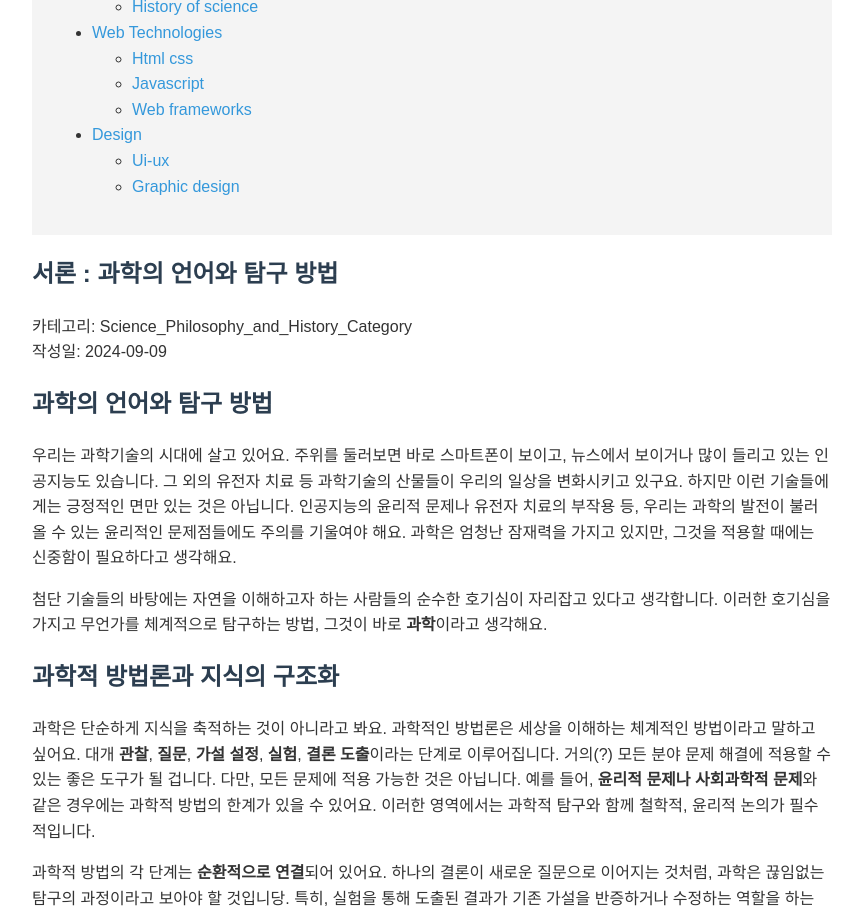
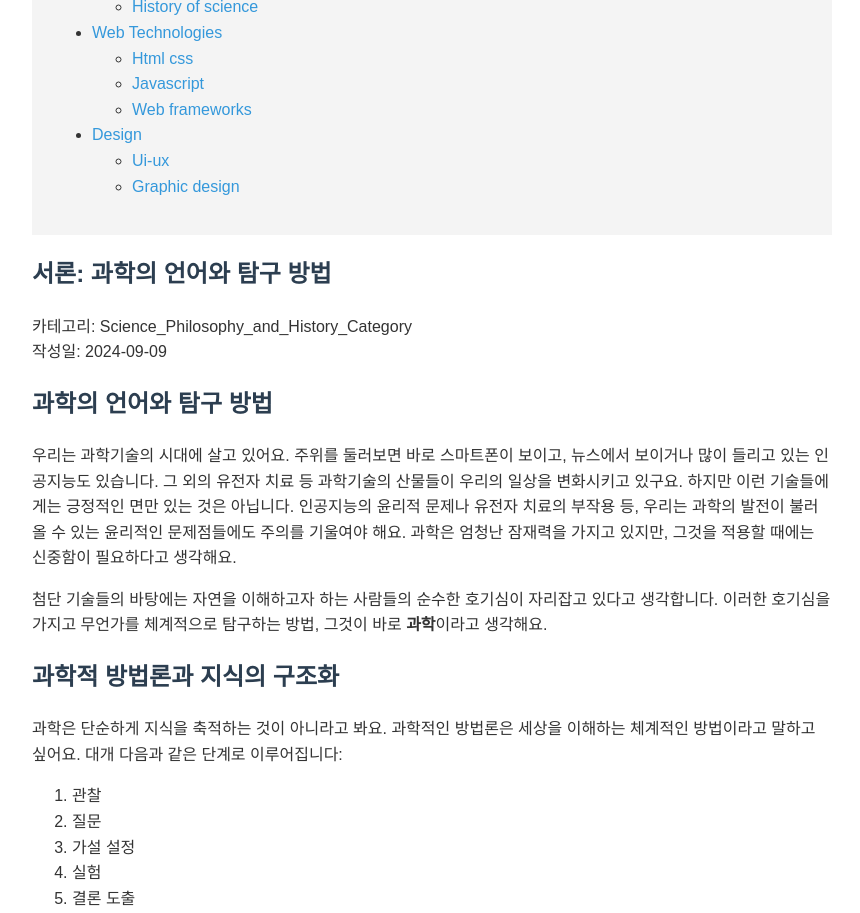
Before and after one commit to allenkang92/allenkang92.github.io, a Jekyll site: the page built from _posts/2024-09-09-science_histo_and-philo.md, in a window 1280 px wide and 1400 px high, scrolled down 976 px. Shown: the top 913 px of the window, without its empty margins (208-1068 px from the left). Built offline with Jekyll 4.4.1, drawn with Linux system fonts in a browser that asks for light colours; some of the changed text lies outside the part shown.

Commit message:
업로드

```diff
--- a/_posts/2024-09-09-science_histo_and-philo.md
+++ b/_posts/2024-09-09-science_histo_and-philo.md
@@ -1,6 +1,6 @@
 ---
 layout: post
-title: "서론 : 과학의 언어와 탐구 방법"
+title: "서론: 과학의 언어와 탐구 방법"
 date: 2024-09-09 09:40:00 +0900
 categories: Science_Philosophy_and_History_Category
 ---
@@ -13,11 +13,19 @@
 
 ## 과학적 방법론과 지식의 구조화
 
-과학은 단순하게 지식을 축적하는 것이 아니라고 봐요. 과학적인 방법론은 세상을 이해하는 체계적인 방법이라고 말하고 싶어요. 대개 **관찰**, **질문**, **가설 설정**, **실험**, **결론 도출**이라는 단계로 이루어집니다. 거의(?) 모든 분야 문제 해결에 적용할 수 있는 좋은 도구가 될 겁니다. 다만, 모든 문제에 적용 가능한 것은 아닙니다. 예를 들어, **윤리적 문제나 사회과학적 문제**와 같은 경우에는 과학적 방법의 한계가 있을 수 있어요. 이러한 영역에서는 과학적 탐구와 함께 철학적, 윤리적 논의가 필수적입니다.
+과학은 단순하게 지식을 축적하는 것이 아니라고 봐요. 과학적인 방법론은 세상을 이해하는 체계적인 방법이라고 말하고 싶어요. 대개 다음과 같은 단계로 이루어집니다:
 
-과학적 방법의 각 단계는 **순환적으로 연결**되어 있어요. 하나의 결론이 새로운 질문으로 이어지는 것처럼, 과학은 끊임없는 탐구의 과정이라고 보아야 할 것입니당. 특히, 실험을 통해 도출된 결과가 기존 가설을 반증하거나 수정하는 역할을 하는 ‘**반증 가능성**’(falsifiability)은 과학의 핵심 중 하나입니다. 이는 **칼 포퍼**가 강조한 개념으로, 과학이 끊임없이 발전하고 새로운 사실을 받아들일 수 있는 열린 체계임을 보여주는 그런 느낌이라고 할까요. 이러한 순환적인 과정을 통해서 지식이 계속해서 발전하며, 정교화될 것이라 믿습니다.
+1. 관찰
+2. 질문
+3. 가설 설정
+4. 실험
+5. 결론 도출
 
-![scientific-method-cycle](assets/images/scientific-method-cycle.svg)
+이는 거의(?) 모든 분야 문제 해결에 적용할 수 있는 좋은 도구가 될 겁니다. 다만, 모든 문제에 적용 가능한 것은 아닙니다. 예를 들어, **윤리적 문제나 사회과학적 문제**와 같은 경우에는 과학적 방법의 한계가 있을 수 있어요. 이러한 영역에서는 과학적 탐구와 함께 철학적, 윤리적 논의가 필수적입니다.
+
+과학적 방법의 각 단계는 **순환적으로 연결**되어 있어요. 하나의 결론이 새로운 질문으로 이어지는 것처럼, 과학은 끊임없는 탐구의 과정이라고 보아야 할 것입니당. 특히, 실험을 통해 도출된 결과가 기존 가설을 반증하거나 수정하는 역할을 하는 '**반증 가능성**'(falsifiability)은 과학의 핵심 중 하나입니다. 이는 **칼 포퍼**가 강조한 개념으로, 과학이 끊임없이 발전하고 새로운 사실을 받아들일 수 있는 열린 체계임을 보여주는 그런 느낌이라고 할까요. 이러한 순환적인 과정을 통해서 지식이 계속해서 발전하며, 정교화될 것이라 믿습니다.
+
+![scientific-method-cycle]({{ site.baseurl }}/assets/images/scientific-method-cycle.svg)
 
 ## 칼 세이건의 "회의적 사고"
 
@@ -31,12 +39,12 @@
 
 과학적 방법은 실험실에서만 사용되는 것이 아닙니다. 우리의 일상생활에서도 얼마든지 적용할 수 있습니다. 이런 활동을 통해 우리는 **과학이 특별한 것이 아니라**, 우리의 일상적 호기심과 관찰에서 시작됨을 이해할 수 있습니다. **과학적 사고**는 우리 주변의 현상을 이해하고, 문제를 해결하는 데 도움을 주는 실용적인 도구가 될 것이라고 생각합니다.
 
----
+## 다음 장에 대해서
+
 다음 장에서는 우주의 기본 구조에 대해서 다뤄보려고 해요. 다소 거창해 보일 수 있지만ㅋㅋㅋ, 다음 장에서 우리 **우주를 구성하는 기본 입자들의 세계**를 알아봅시다. 우리는 자연의 가장 기본적인 구성 요소와 그들 사이의 상호작용을 이해할 수 있을지 모르겠으나, 알려고 노력해보는 게 좋지 않을까 싶어요.
----
 
 ## 생각해보기
 
-- **과학적 방법의 한계는 무엇일까요?**
-- **칼 포퍼의 반증 가능성은 어떻게 현대 과학에 적용될까요?**
-- **인공지능과 유전자 치료의 윤리적 쟁점은 무엇이 있을까요?**
+- 과학적 방법의 한계는 무엇일까요?
+- 칼 포퍼의 반증 가능성은 어떻게 현대 과학에 적용될까요?
+- 인공지능과 유전자 치료의 윤리적 쟁점은 무엇이 있을까요?
```
